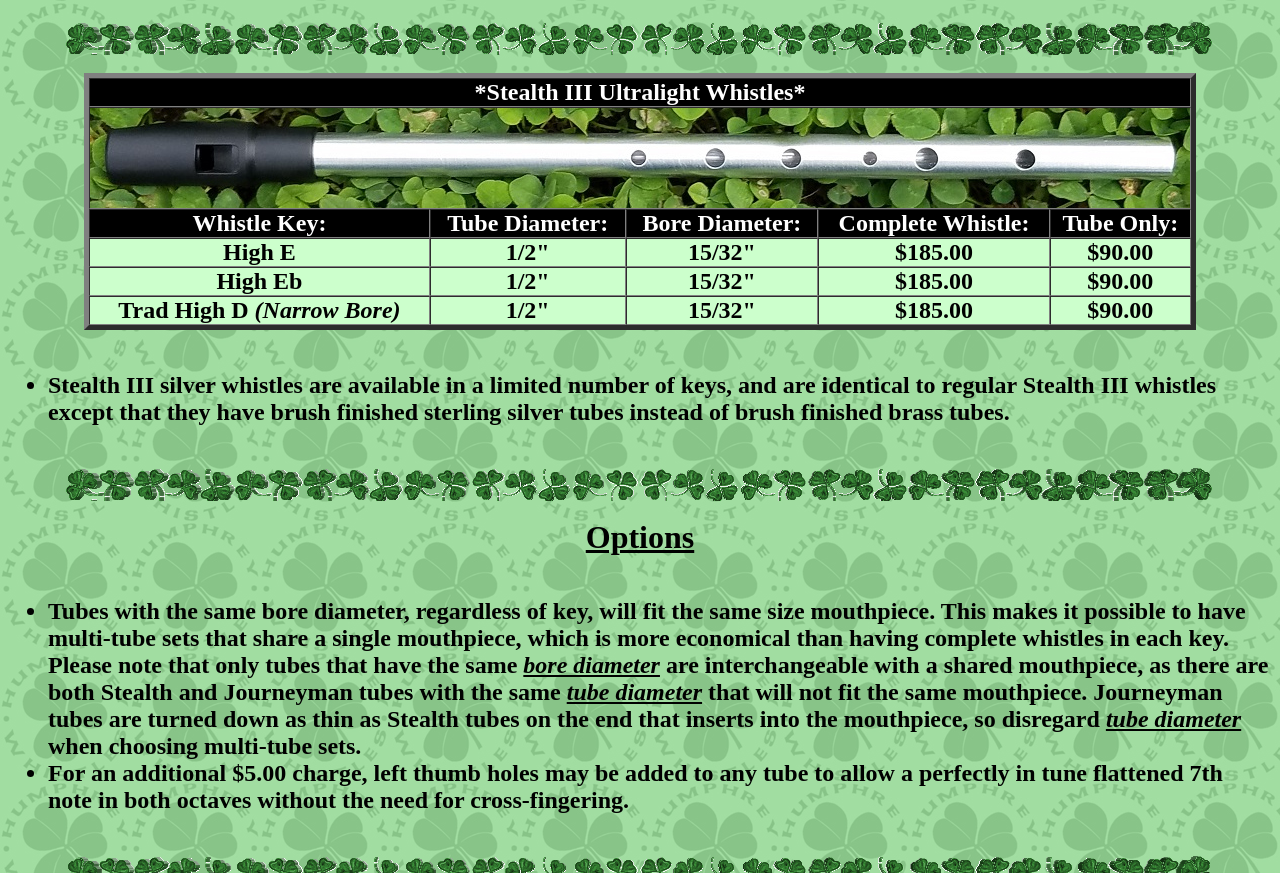
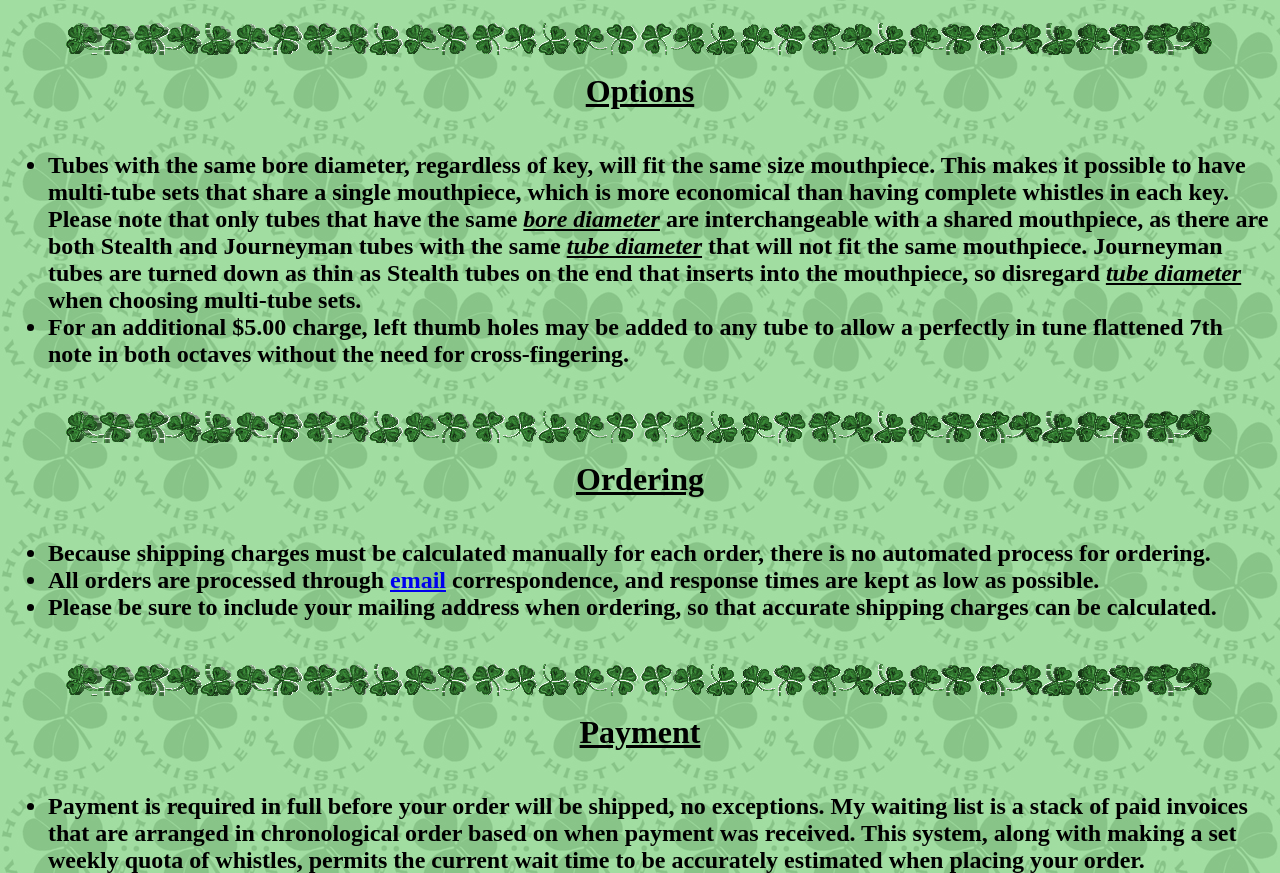
Before and after one commit to humphreywhistles/humphreywhistles.github.io, a plain HTML site: page index.html in a window 1280 px wide. Shown: the part 5068-5941 px from the top of the page. Drawn offline with Linux system fonts and the light colour scheme.

Commit message:
Add files via upload

```diff
--- a/index.html
+++ b/index.html
@@ -1981,126 +1981,6 @@
     <CENTER><img src="Divider.gif" TITLE="Divider"></CENTER>
     <BR>
     <CENTER>
-        <TABLE BORDER=5 CELLPADDING=0 CELLSPACING=0 BORDERCOLORDARK="#336633" BORDERCOLORLIGHT="#339933">
-            <TR BGCOLOR="#000000">
-                <TD COLSPAN=5 ALIGN=CENTER>
-                    <B><FONT COLOR="#ffffff"><FONT SIZE=5>*Stealth III Ultralight Whistles*</FONT></FONT></B>
-                </TD>
-                <TR BGCOLOR="#000000">
-                    <TD ALIGN=CENTER COLSPAN=5><img src="Stealth_III_Ultralight_Whistle.jpg" TITLE="Stealth III Silver Whistle"></TD>
-                </TR>
-                <TR BGCOLOR="#000000">
-                    <TD ALIGN=CENTER>
-                        <B><FONT COLOR="#ffffff"><FONT SIZE=5>Whistle Key:</FONT></FONT></B>
-                    </TD>
-                    <TD ALIGN=CENTER>
-                        <B><FONT COLOR="#ffffff"><FONT SIZE=5>Tube Diameter:</FONT></FONT></B>
-                    </TD>
-                    <TD ALIGN=CENTER>
-                        <B><FONT COLOR="#ffffff"><FONT SIZE=5>Bore Diameter:</FONT></FONT></B>
-                    </TD>
-                    <TD ALIGN=CENTER>
-                        <B><FONT COLOR="#ffffff"><FONT SIZE=5>Complete Whistle:</FONT></FONT></B>
-                    </TD>
-                    <TD ALIGN=CENTER>
-                        <B><FONT COLOR="#ffffff"><FONT SIZE=5>Tube Only:</FONT></FONT></B>
-                    </TD>
-                </TR>
-                <TR BGCOLOR="#ccffcc">
-                    <TD ALIGN=CENTER>
-                        <FONT SIZE=5>
-                            <B>High E</B>
-                        </FONT>
-                    </TD>
-                    <TD ALIGN=CENTER>
-                        <FONT SIZE=5>
-                            <B>1/2"</B>
-                        </FONT>
-                    </TD>
-                    <TD ALIGN=CENTER>
-                        <FONT SIZE=5>
-                            <B>15/32"</B>
-                        </FONT>
-                    </TD>
-                    <TD ALIGN=CENTER>
-                        <FONT SIZE=5>
-                            <B>$185.00</B>
-                        </FONT>
-                    </TD>
-                    <TD ALIGN=CENTER>
-                        <FONT SIZE=5>
-                            <B>$90.00</B>
-                        </FONT>
-                    </TD>
-                </TR>
-                <TR BGCOLOR="#ccffcc">
-                    <TD ALIGN=CENTER>
-                        <FONT SIZE=5>
-                            <B>High Eb</B>
-                        </FONT>
-                    </TD>
-                    <TD ALIGN=CENTER>
-                        <FONT SIZE=5>
-                            <B>1/2"</B>
-                        </FONT>
-                    </TD>
-                    <TD ALIGN=CENTER>
-                        <FONT SIZE=5>
-                            <B>15/32"</B>
-                        </FONT>
-                    </TD>
-                    <TD ALIGN=CENTER>
-                        <FONT SIZE=5>
-                            <B>$185.00</B>
-                        </FONT>
-                    </TD>
-                    <TD ALIGN=CENTER>
-                        <FONT SIZE=5>
-                            <B>$90.00</B>
-                        </FONT>
-                    </TD>
-                </TR>
-                <TR BGCOLOR="#ccffcc">
-                    <TD ALIGN=CENTER>
-                        <FONT SIZE=5>
-                            <B>Trad High D <I>(Narrow Bore)</I></B>
-                        </FONT>
-                    </TD>
-                    <TD ALIGN=CENTER>
-                        <FONT SIZE=5>
-                            <B>1/2"</B>
-                        </FONT>
-                    </TD>
-                    <TD ALIGN=CENTER>
-                        <FONT SIZE=5>
-                            <B>15/32"</B>
-                        </FONT>
-                    </TD>
-                    <TD ALIGN=CENTER>
-                        <FONT SIZE=5>
-                            <B>$185.00</B>
-                        </FONT>
-                    </TD>
-                    <TD ALIGN=CENTER>
-                        <FONT SIZE=5>
-                            <B>$90.00</B>
-                        </FONT>
-                    </TD>
-                </TR>
-        </TABLE>
-    </CENTER>
-    <BR>
-    <FONT SIZE=5>
-        <B>
-<UL>
-<LI>Stealth III silver whistles are available in a limited number of keys, and are identical to regular Stealth III whistles except that they have brush finished sterling silver tubes instead of brush finished brass tubes.</LI>
-</UL>
-</B>
-    </FONT>
-    <BR>
-    <CENTER><img src="Divider.gif" TITLE="Divider"></CENTER>
-    <BR>
-    <CENTER>
         <B><FONT SIZE=6><U>Options</U></FONT></B>
     </CENTER>
     <BR>
```
